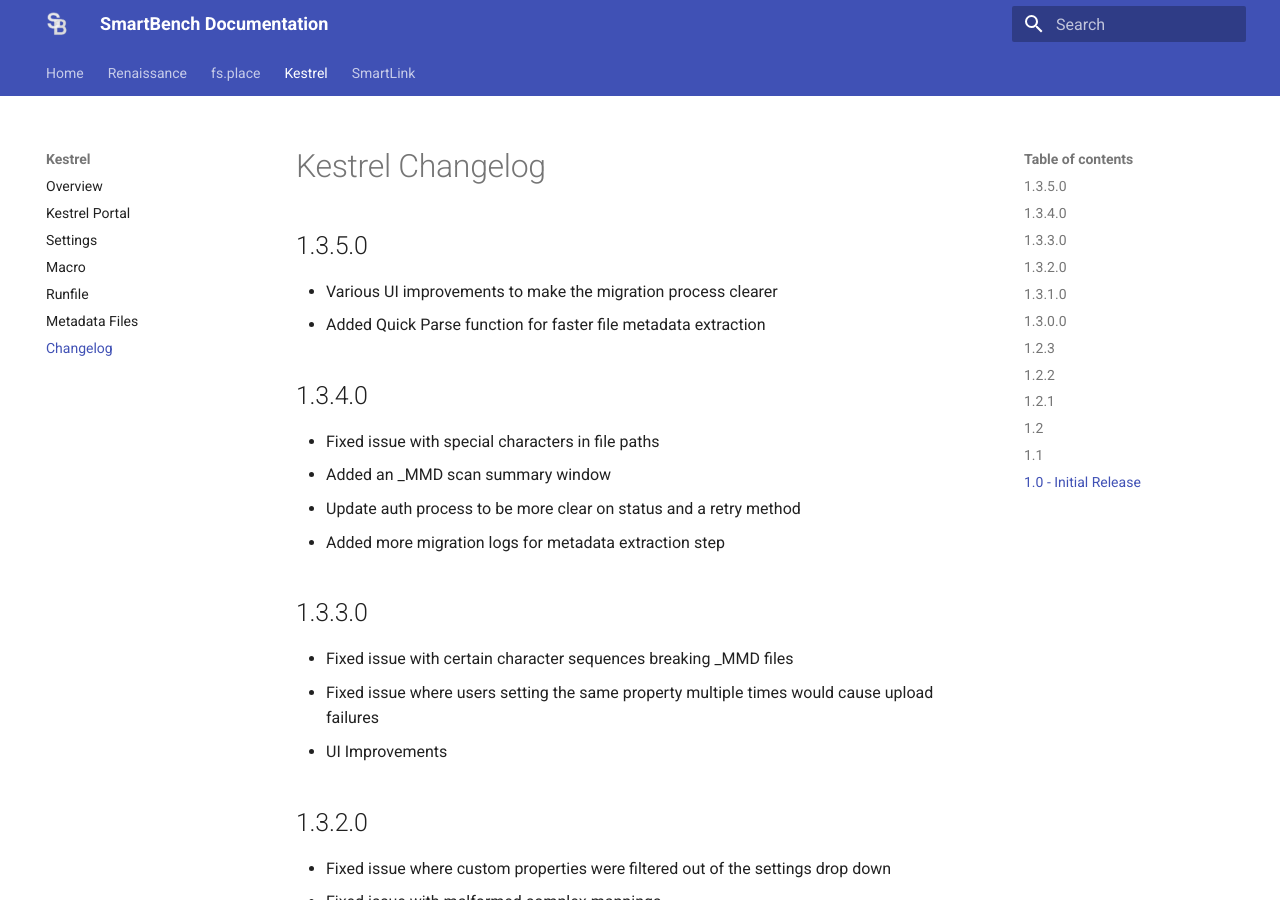
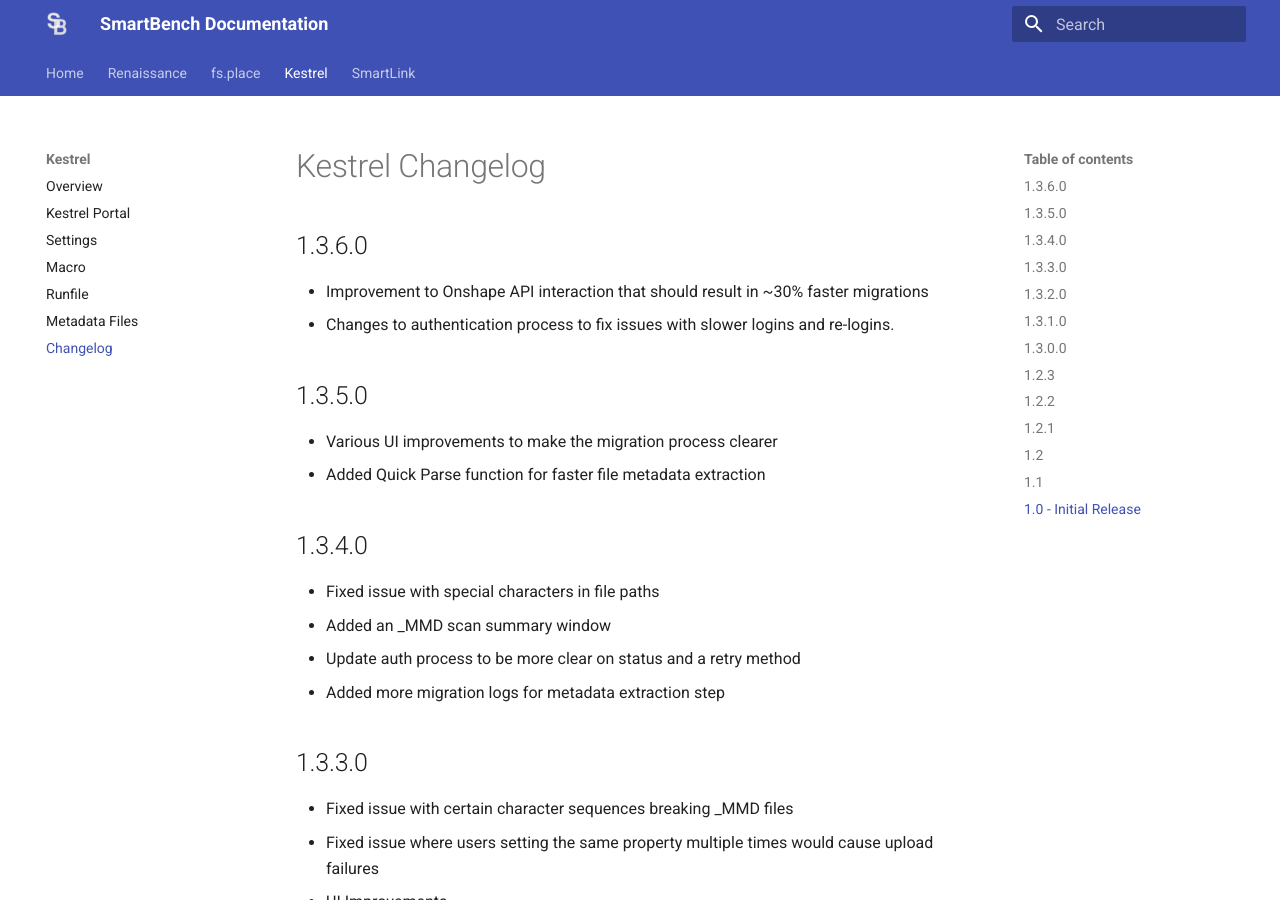
Before and after one commit to SmartBenchSoftware/Documentation, an MkDocs documentation site: the page built from docs/kestrel/changelog.md, in a window 1280 px wide and 900 px high. Built offline with MkDocs 1.6.1 and Material for MkDocs 9.7.7, drawn with Linux system fonts in a browser that asks for light colours.

Commit message:
Update changelog for version 1.3.6.0
Improved Onshape API interaction for faster migrations and fixed authentication issues.

```diff
--- a/docs/kestrel/changelog.md
+++ b/docs/kestrel/changelog.md
@@ -1,4 +1,8 @@
 # Kestrel Changelog
+
+## 1.3.6.0
+- Improvement to Onshape API interaction that should result in ~30% faster migrations
+- Changes to authentication process to fix issues with slower logins and re-logins.
 
 ## 1.3.5.0
 - Various UI improvements to make the migration process clearer
```
